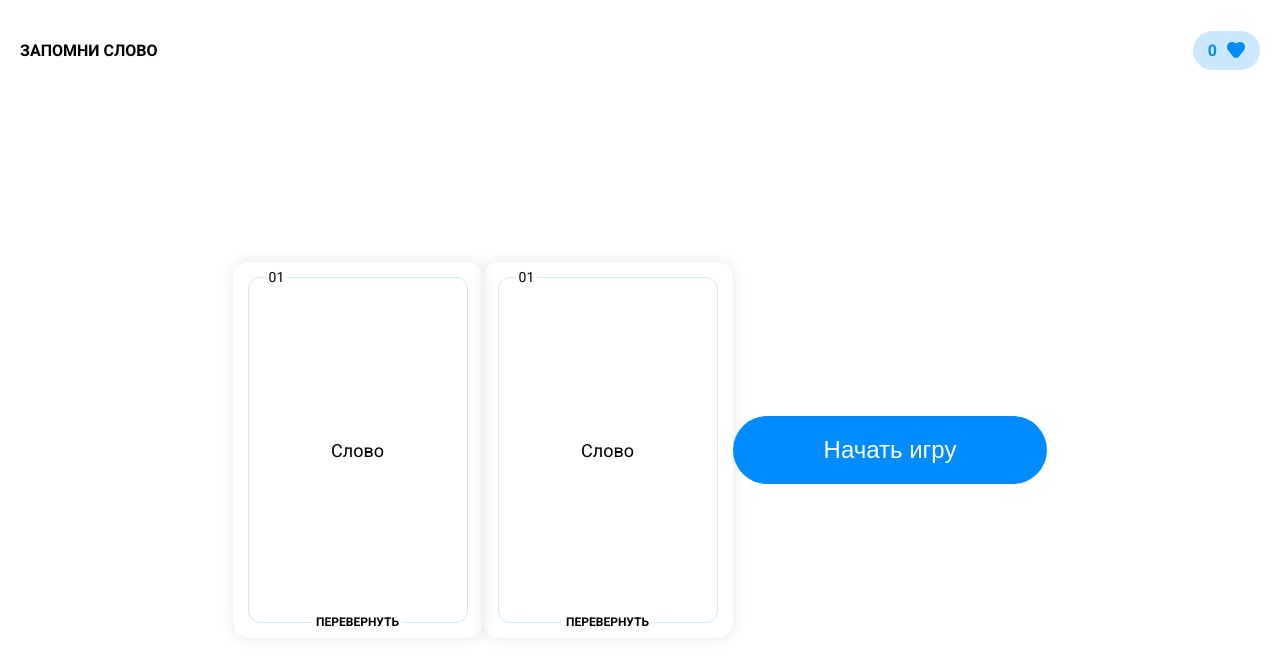
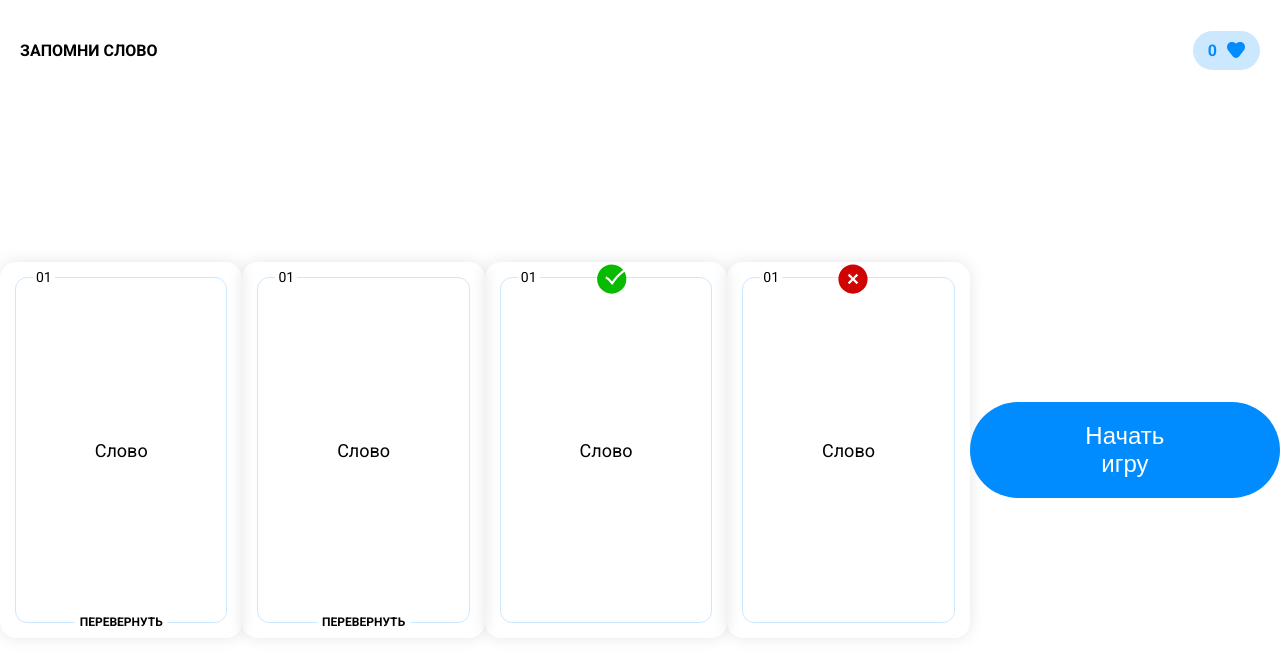
Before and after one commit to WebSergeevDima/ps-vue-homework, a Vue app in the folder 1-basics/: page / in a window 1280 px wide. Shown: the top 672 px of the page. Built offline with nearby package versions, Linux system fonts and the light colour scheme.

Commit message:
Добавил разные состояния

```diff
--- a/1-basics/src/App.vue
+++ b/1-basics/src/App.vue
@@ -32,13 +32,25 @@ const cards = ref([
     word: 'En word',
     translation: 'Ru word',
     state: 'closed',
-    status: 'success'
+    status: 'pending'
+  },
+  {
+    word: 'En word 2',
+    translation: 'Ru word 2',
+    state: 'closed',
+    status: 'pending'
   },
   {
     word: 'En word 2',
     translation: 'Ru word 2',
     state: 'closed',
     status: 'success'
+  },
+  {
+    word: 'En word 3',
+    translation: 'Ru word 3',
+    state: 'closed',
+    status: 'fail'
   }
 ]);
 
--- a/1-basics/src/components/Card/Card.vue
+++ b/1-basics/src/components/Card/Card.vue
@@ -4,7 +4,14 @@
       <div class="count">01</div>
       <div class="word">Слово</div>
 
-      <div class="actionBtns" v-if="props.isTurnCard">
+      <div class="statusSuccess" v-if="props.status === 'success'">
+        <IconYes/>
+      </div>
+      <div class="statusFail" v-if="props.status === 'fail'">
+        <IconNo/>
+      </div>
+
+      <div class="actionBtns" v-if="props.isTurnCard && props.status === 'pending'">
         <IconNo @click="handleAction(false)" class="btn"/>
         <IconYes @click="handleAction(true)" class="btn"/>
       </div>
@@ -12,7 +19,7 @@
       <div
           class="actionTurn"
           @click="emit('turnCard')"
-          v-if="!props.isTurnCard"
+          v-if="!props.isTurnCard && props.status === 'pending'"
       >
         Перевернуть
       </div>
@@ -23,7 +30,7 @@
 <script setup>
 import IconYes from "../../icons/IconYes.vue";
 import IconNo from "../../icons/IconNo.vue";
-import { defineProps, defineEmits } from 'vue';
+import {defineProps, defineEmits} from 'vue';
 
 const props = defineProps({
   isTurnCard: {
@@ -125,4 +132,13 @@ const handleAction = (isAnswer) => {
 .btn {
   cursor: pointer;
 }
+
+.statusSuccess,
+.statusFail {
+  position: absolute;
+  top: -8px;
+  width: 40px;
+  left: 50%;
+  transform: scale(1.5);
+}
 </style>
```
